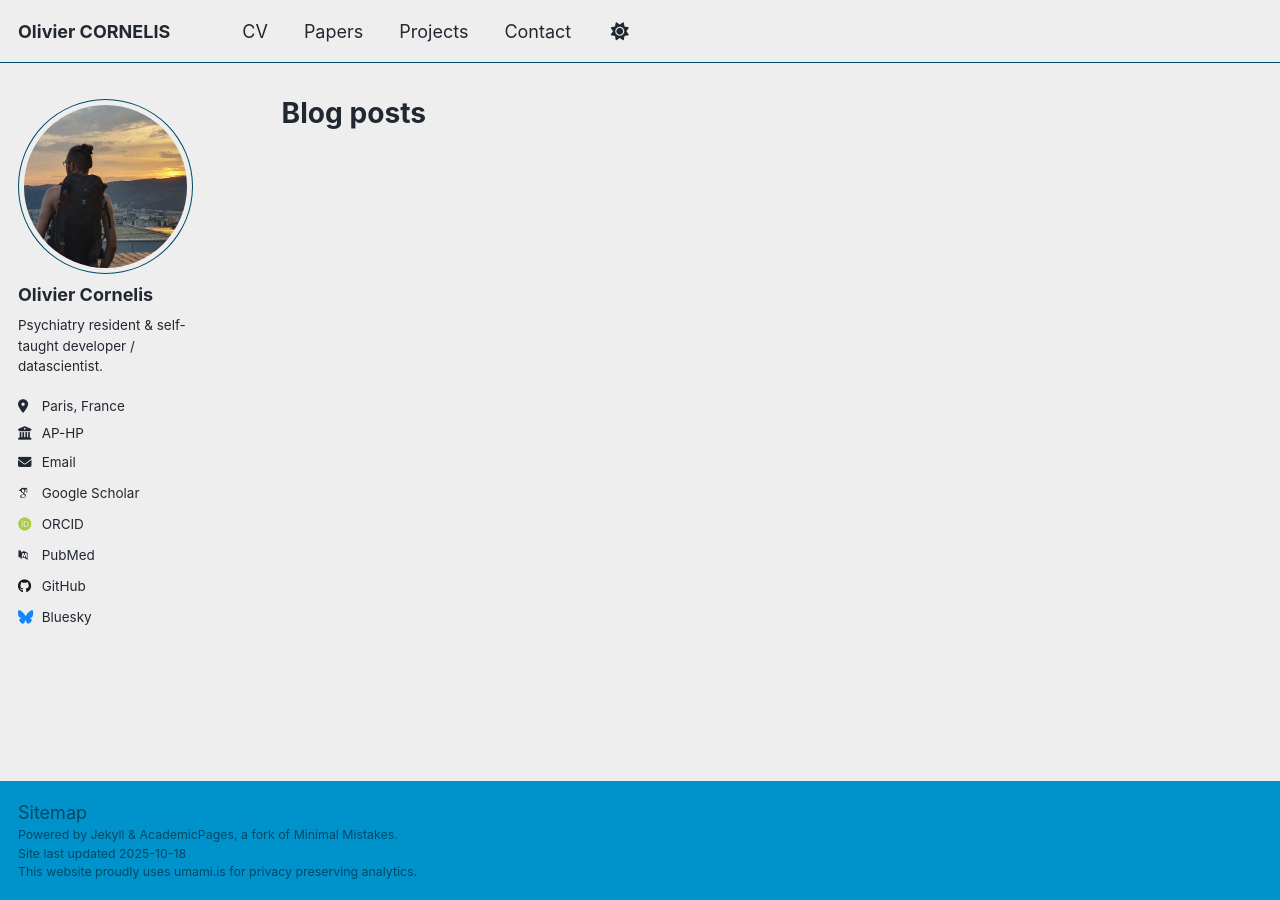
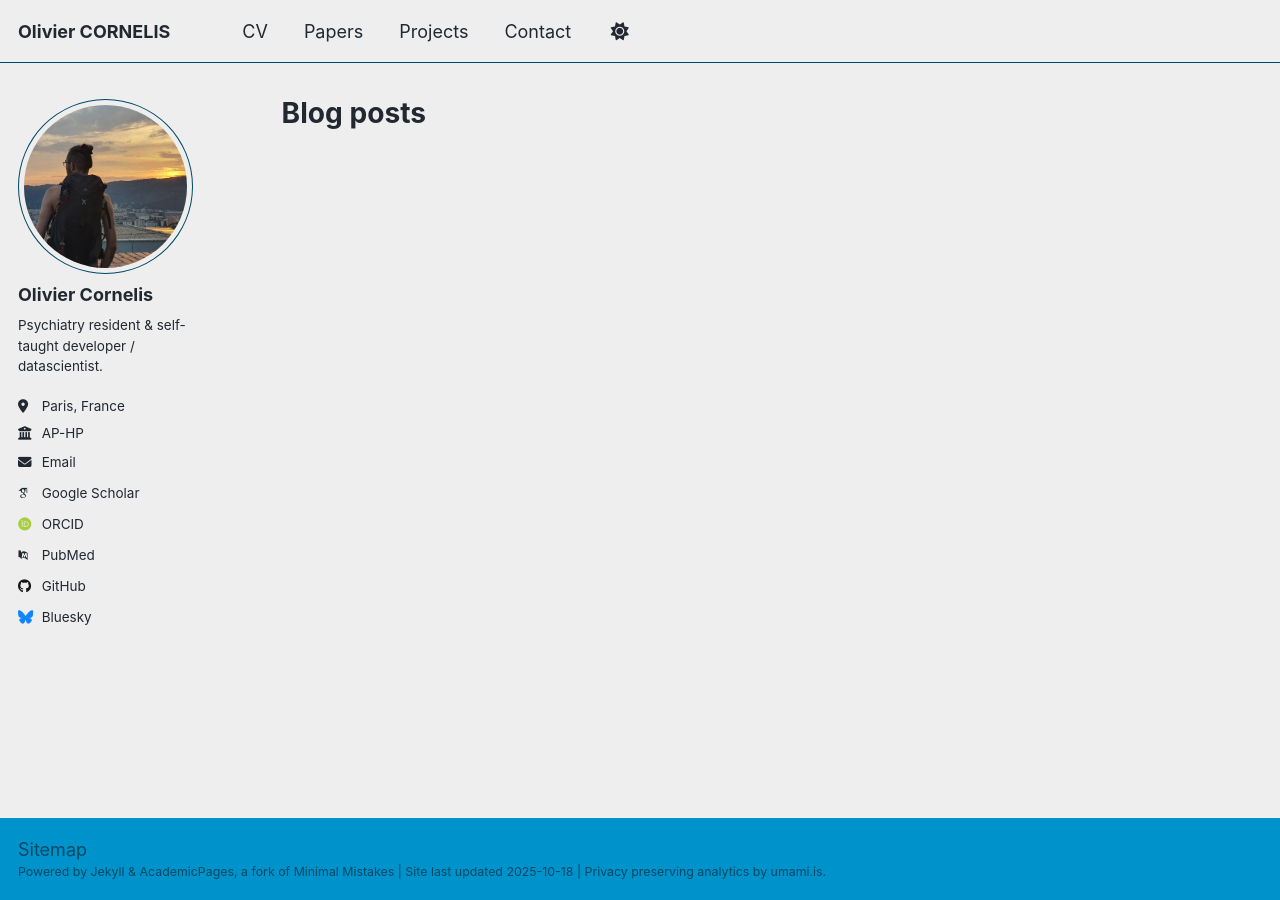
Before and after one commit to thiswillbeyourgithub/website, a Jekyll site: the page built from _pages/year-archive.html, in a window 1280 px wide. Built offline with Jekyll 4.4.1, drawn with Linux system fonts in a browser that asks for light colours; some web fonts are replaced; a script that is not in the unit is left out.

Commit message:
one line footer
Signed-off-by: thiswillbeyourgithub <26625900+thiswillbeyourgithub@users.noreply.github.com>

```diff
--- a/_includes/footer.html
+++ b/_includes/footer.html
@@ -26,8 +26,6 @@
 
 <div class="page__footer-copyright">
   <!--&copy; {{ site.time | date: '%Y' }} {{ site.name | default: site.title }}, -->
-  {{ site.data.ui-text[site.locale].powered_by | default: "Powered by" }} <a href="https://jekyllrb.com" rel="nofollow">Jekyll</a> &amp; <a href="https://github.com/academicpages/academicpages.github.io">AcademicPages</a>, a fork of <a href="https://mademistakes.com/work/minimal-mistakes-jekyll-theme/" rel="nofollow">Minimal Mistakes</a>.<br />
-  Site last updated {{ "now" | date: '%Y-%m-%d' }}
-  <br />
-  This website proudly uses <a href="https://cloud.umami.is">umami.is</a> for privacy preserving analytics.
+  {{ site.data.ui-text[site.locale].powered_by | default: "Powered by" }} <a href="https://jekyllrb.com" rel="nofollow">Jekyll</a> &amp; <a href="https://github.com/academicpages/academicpages.github.io">AcademicPages</a>, a fork of <a href="https://mademistakes.com/work/minimal-mistakes-jekyll-theme/" rel="nofollow">Minimal Mistakes</a> | Site last updated {{ "now" | date: '%Y-%m-%d' }} |
+  Privacy preserving analytics by <a href="https://cloud.umami.is">umami.is</a>.
 </div>
```
